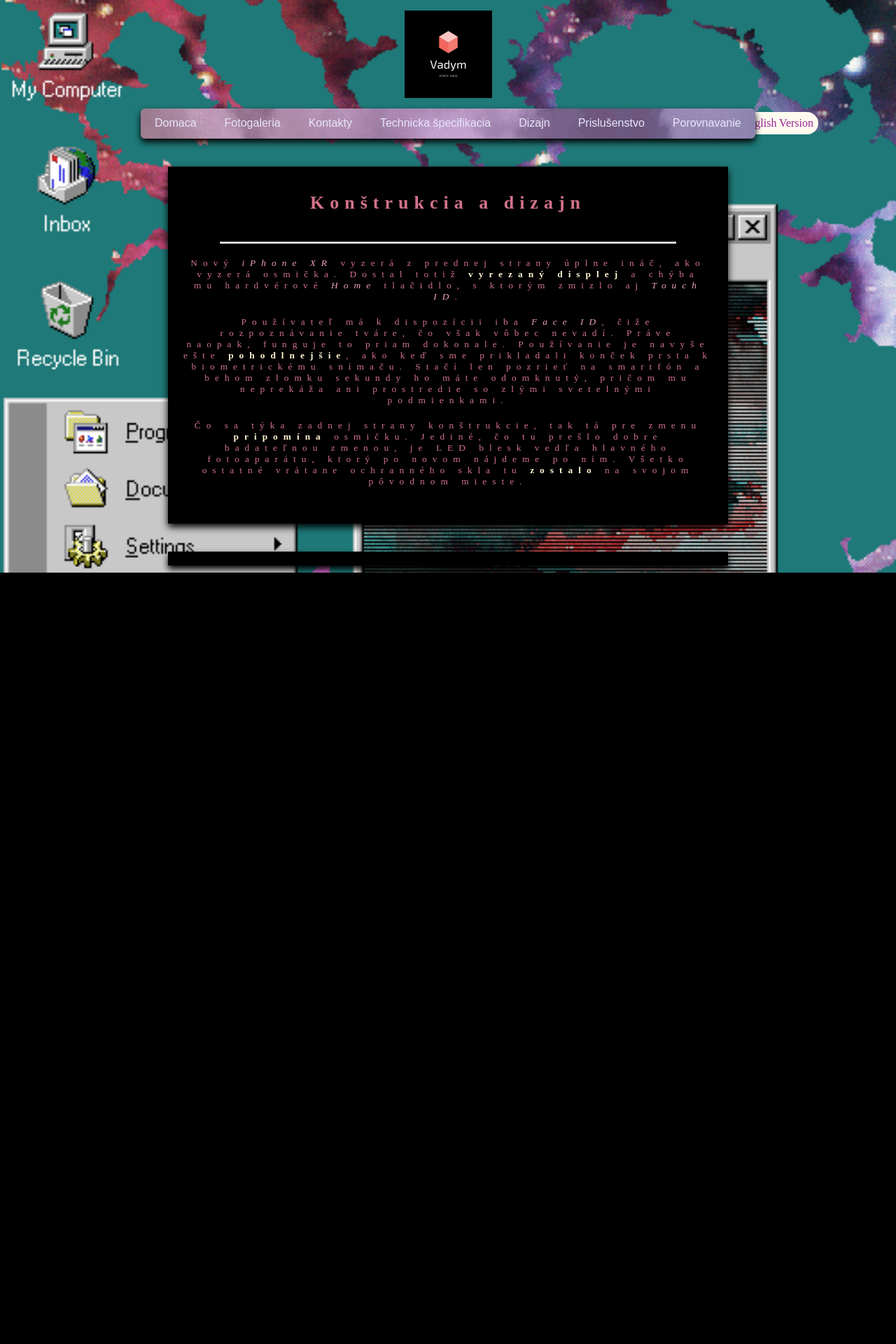
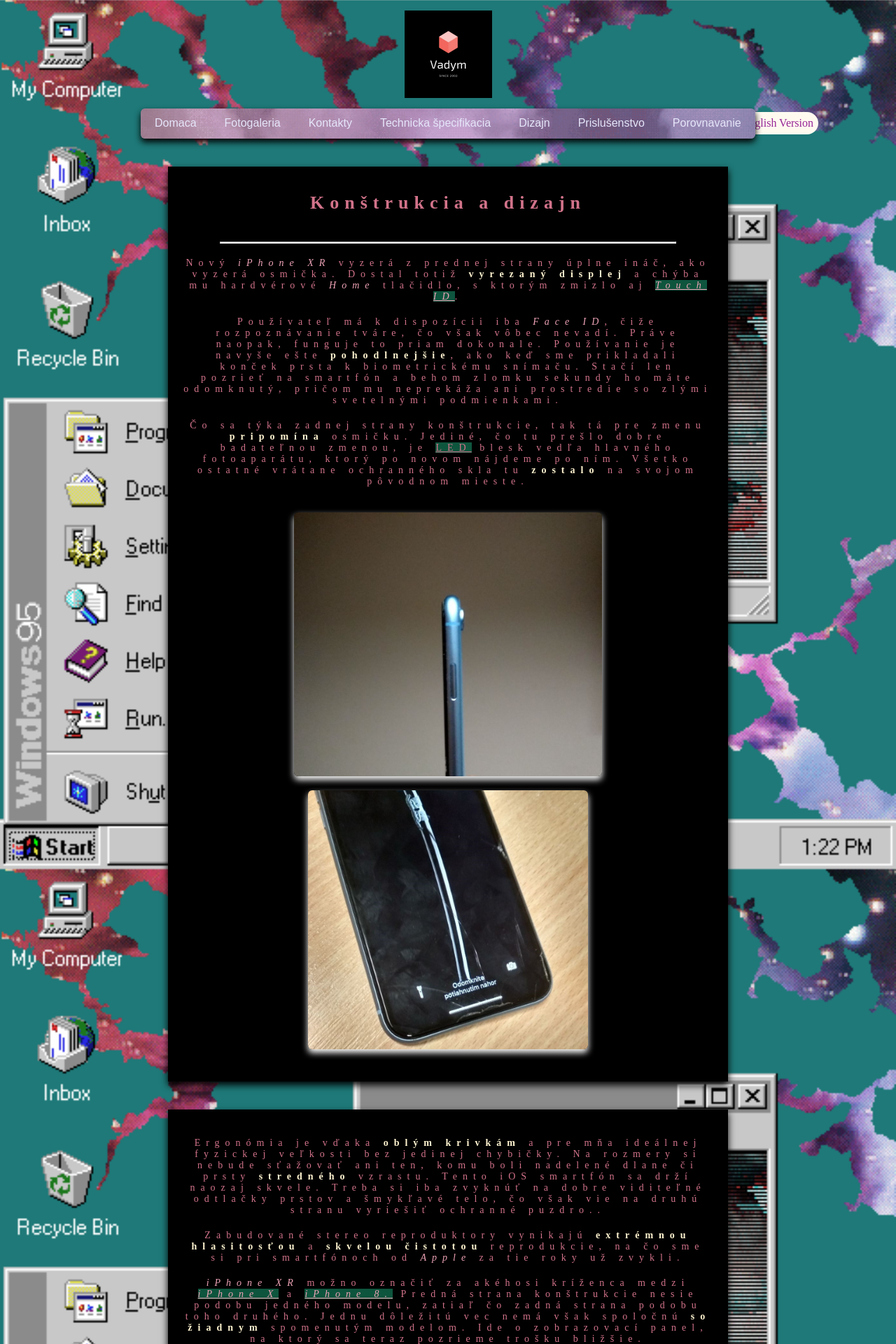
Before and after one commit to Real-4339/Real-4339.github.io, a PHP site: page /Dizajn.html in a window 1280 px wide. Shown: the top 1920 px of the page at 70% size. Before the commit the page ends 818 px from the top, so only its background shows below. Run offline with PHP 8.4, Linux system fonts and the light colour scheme.

Commit message:
почти сделал дизайн

```diff
--- a/Dizajn.html
+++ b/Dizajn.html
@@ -29,7 +29,7 @@
       <hr />
       <p>Nový <i>iPhone XR</i> vyzerá z prednej strany úplne ináč,
          ako vyzerá osmička. Dostal totiž <strong>vyrezaný displej</strong>
-         a chýba mu hardvérové <i>Home</i> tlačidlo, s ktorým zmizlo aj <i>Touch ID</i>.</p>
+         a chýba mu hardvérové <i>Home</i> tlačidlo, s ktorým zmizlo aj <i><u>Touch ID</u></i>.</p>
       <p>Používateľ má k dispozícii iba <i>Face ID</i>, čiže rozpoznávanie tváre,
          čo však vôbec nevadí. Práve naopak, funguje to priam dokonale.
          Používanie je navyše ešte <strong>pohodlnejšie</strong>, ako keď sme prikladali
@@ -38,11 +38,230 @@
          ani prostredie so zlými svetelnými podmienkami.</p>
       <p>Čo sa týka zadnej strany konštrukcie, tak tá pre zmenu <strong>pripomína</strong> osmičku.
         Jediné, čo tu prešlo dobre badateľnou zmenou,
-        je LED blesk vedľa hlavného fotoaparátu, ktorý po novom nájdeme po ním.
+        je <u>LED</u> blesk vedľa hlavného fotoaparátu, ktorý po novom nájdeme po ním.
         Všetko ostatné vrátane ochranného skla tu <strong>zostalo</strong> na svojom pôvodnom mieste.</p>
       <br>
+      <img style="width: 440px; box-shadow:white 0px 5px 10px;border-radius: 6px;" src="Gif/Originals/12p.jpg" alt="image description" title="image tooltip"/>
+      <br />
+      <br />
+      <img style="width: 400px; box-shadow:white 0px 5px 10px;border-radius: 6px;" src="Gif/Originals/11p.jpg" alt="image description" title="image tooltip"/>
+      <br />
+      <br />
       <br>
     </div>
-    <div class="article"></div>
+    <div class="article">
+      <p>Ergonómia je vďaka <strong>oblým krivkám</strong> a pre mňa ideálnej fyzickej veľkosti
+        bez jedinej chybičky. Na rozmery si nebude sťažovať ani ten, komu boli
+        nadelené dlane či prsty <strong>stredného</strong> vzrastu. Tento iOS smartfón sa drží naozaj skvele.
+        Treba si iba zvyknúť na dobre viditeľné odtlačky prstov a šmykľavé telo,
+        čo však vie na druhú stranu vyriešiť ochranné puzdro..</p>
+      <p>Zabudované stereo reproduktory vynikajú <strong>extrémnou hlasitosťou</strong> a <strong>skvelou
+        čistotou</strong> reprodukcie, na čo sme si pri smartfónoch od <i>Apple</i> za tie roky už zvykli.</p>
+      <p><i>iPhone XR</i> možno označiť za akéhosi kríženca medzi <i><u>iPhone X</u></i> a <i><u>iPhone 8.</u></i>
+         Predná strana konštrukcie nesie podobu jedného modelu, zatiaľ čo zadná
+         strana podobu toho druhého. Jednu dôležitú vec nemá však spoločnú <strong>so žiadnym</strong>
+         spomenutým modelom. Ide o zobrazovací panel, na ktorý sa teraz pozrieme trošku bližšie.</p>
+      <br>
+    </div>
+    <div class="article">
+      <h1>Displej</h1>
+      <br />
+      <hr />
+      <p>Ako je už viac-menej tradíciou, aj tento rok sme sa dočkali až <strong>6,1-palcového
+         displeja</strong> s názvom Retina. Po novom mu ale pribudlo ešte jedno slovíčko – <i><u>Liquid</u></i>.</p>
+         <br />
+   <img style="width: 400px; box-shadow:white 0px 5px 10px;border-radius: 6px;" src="Gif/Originals/10p.jpg" alt="image description" title="image tooltip"/>
+      <br />
+      <br />
+      <p>Takzvaný <i>Liquid Retina</i> displej pozostáva z <strong>pokročilej</strong> LCD technológie,
+        ktorá patrí do prvej ligy mobilného priemyslu. Všimnete si to ako na
+      <strong>pestrých farbách</strong>, tak aj na čiernej, pretože tá vás môže veľmi rýchlo zmiasť.
+        V niektorých svetelných podmienkach totiž vyzerá, akoby išlo o čiernu z
+        nákladnejšej <i>OLED</i> alternatívy, kde sú počas zobrazovania <strong>vypnuté</strong> príslušné pixely.
+        Má teda veľmi blízko k realite, hoci je stále <strong>podsvietená</strong>.</p>
+      <p>Výrobca sa tak snažil šetriť náklady a zároveň príliš nezaostávať
+         za konkurenciou s operačným systémom <i>Android</i>, kde sú tento rok hitom <i>AMOLED</i> displeje.</p>
+         <br />
+     <img style="width: 400px; box-shadow:white 0px 5px 10px;border-radius: 6px;" src="Gif/Originals/9p.jpg" alt="image description" title="image tooltip"/>
+         <br />
+         <br />
+         <p>Nový <i>iPhone XR</i> je vďaka tejto stratégii spoločnosti <i>Apple</i> nevyvrátiteľným dôkazom,
+           že LCD ešte neodchádza do dôchodku. So svojimi zobrazovacími kapacitami sa <strong>nemusí
+           báť</strong> ani súčasných vlajkových lodí z opačného brehu rieky.</p>
+
+           <h2>True Tone aj Wide color</h2>
+
+         <p>Za skvelou kvalitou displeja tu stoja dve dôležité veci.
+           Jednou je zobrazovacia technológia <i>True Tone</i>, tou druhou
+           zase <strong>široký farebný rozsah</strong>. Keď ich skombinujete do jednej kopy,
+           vznikne prostrediu sa prispôsobujúci obraz v pestrofarebnom podaní,
+           vďaka čomu ulahodí aj očiam <strong>náročnejšieho</strong> používateľa.</p>
+         <p>Keď ste v tmavom prostredí, farby sú automaticky <strong>teplejšie</strong>,
+           zatiaľ čo počas pekného slnečného dňa vynikajú <strong>studeným</strong> tónom.
+           Za všetkým stojí snaha výrobcu, aby odrážali realitu.
+           Android smartfóny to dokážu tiež, ale len vtedy, keď to spravíme <strong>manuálne</strong>,
+           čo je z praktického hľadiska tak trošku zbytočne komplikované.
+           Komu by sa to predsa chcelo dennodenne upravovať?</p>
+        <p>Rozlíšenie displeja je niekde nad úrovňou <strong>300 pixelov</strong> na jeden palec,
+           takže nič špeciálne. Viac však podľa môjho skromného názoru ani netreba.
+           S jemnosťou obrazu bude bez akýchkoľvek pochýb <strong>spokojná</strong> drvivá väčšina
+           potenciálnych používateľov. A to isté môžem povedať i o čitateľnosti na
+           priamom slnku či o najnižšej úrovni jasu, ktorú si v tmavej miestnosti
+           nebudete vedieť vynachváliť.</p>
+      <p>Viac-menej už zaužívanú dotykovú technológiu <i>3D Touch</i> tu ale budete hľadať márne,
+         pretože tá tentokrát v hardvérovej výbave <strong>chýba</strong>. <i>Apple</i> podľa všetkého škrtal
+         náklady aj v tejto oblasti a tu je výsledok. Mne to ale neprekážalo,
+         pretože ju vôbec nevyužívam.</p>
+     <br />
+    </div>
+    <div class="article">
+      <h1>Fotoaparáty</h1>
+      <br />
+      <hr />
+      <p>Na zadnej strane iPhone XR nájdete iba jeden fotoaparát.
+        Ten, ktorý tam zostal, ponúka širokouhlý pohľad a má aj skvelú svetelnosť.
+        Okrem clony f/1.8 alebo špičkovej optickej stabilizácie dostal
+        i pomerne veľké pixely, ktoré dosahujú 1,4 µm. Táto kombinácia sa
+        postará o to, aby bolo na fotografii dostatočné množstvo svetla s takmer
+        nepostrehnuteľným šumom. A kde je veľa svetla, tam je logicky aj veľa detailov.</p>
+
+      <p>Počas dňa by som vyzdvihol predovšetkým skvelú expozíciu vrátane poriadne
+        širokého dynamického rozsahu. Farby či tiene vyzerajú vďaka nemu na záberoch
+        ako v realite. Jedno aj druhé si teda zaslúži potlesk, pretože výrazne zdvíha
+        úroveň kvality hlavného fotoaparátu.</p>
+        <br />
+   <img style="width: 400px; box-shadow:white 0px 5px 10px;border-radius: 6px;" src="Gif/Originals/8p.jpg" alt="image description" title="image tooltip"/>
+      <br />
+      <p>Píšu o tom aj odborníci zo servera DxOMark, kde síce spomínajú iPhone XS Max,
+         no oba smartfóny dostali ten istý fotoaparát so širokouhlým pohľadom.
+         Modelu XR iba chýba ten s teleobjektívom, ktorý slúži na približovanie
+         bez straty kvality, čo oceníme predovšetkým pri portrétoch.
+         Preto možno z tejto príbuznej recenzie bez obáv vychádzať.
+         Testovaná iOS novinka im zatiaľ chýba v databáze a teda aj v príslušnom rebríčku.</p>
+
+         <p>Okrem skvelej expozície alebo širokého dynamického rozsahu tu stojí za pochvalu ešte
+           aj automatické zaostrovanie. Okrem toho, že je presné, je aj bleskovo rýchle.
+           Keď stlačíte spúšť, v priebehu zlomku sekundy vyhotovíte prvotriedne vyzerajúci záber,
+           ktorý je podstate krajší ako záber z iPhone 8. A to aj napriek tomu,
+           že špecifikácia zostala viac-menej bez veľkých zmien.</p>
+         <p>Inžinieri z Apple sústredili tento rok značnú časť inovácií na softvérovú
+            stránku hlavného fotoaparátu, vďaka čomu sa im podarilo zvýšiť kvalitu aj
+            bez značného zásahu do čísiel hardvéru. Používateľ má preto k dispozícii
+            ten istý počet megapixelov aj to isté clonové číslo.</p>
+            <br />
+            <img style="width: 400px; box-shadow:white 0px 5px 10px;border-radius: 6px;" src="Gif/Originals/14.jpg" alt="image description" title="image tooltip"/>
+           <br />
+           <br />
+         <p>Čaro tu tkvie v čerstvo pridanej funkcionalite Smart HDR,
+            ktorú obsluhuje umelá inteligencia. Strojové učenie vyberá vyhotovené zábery,
+            aby ich dalo dokopy a vytvorilo tak jednu kvalitnú fotografiu.
+            To najdôležitejšie tu ale je, že výber čaká aj jednotlivé zábery,
+            nielen ten komplexný. Tento šikovný trik vizuálne obohatí tiene a
+            na príliš lesklých miestach je zase po novom vidieť trošku viac detailov.</p>
+
+            <h2>Video</h2>
+
+        <p>Nesklamala ma však ani kamera. Ak potrebujete smartfón, ktorý vie vyhotoviť kvalitné videá,
+          tak iPhone XR môže byť jedna z potenciálnych možností.
+          Bohaté detaily, opäť široký dynamický rozsah, perfektne fungujúca optická stabilizácia
+          a aj perfektný autofocus sa postarajú o to, aby ste z tejto novinky dostali
+          prvotriedne vyzerajúce video zábery.</p>
+
+          <h2>Selfie</h2>
+      <p>Iný kvalitatívny štandard ale nečakajte ani od predného fotoaparátu,
+        kde zabudovali 7 Mpx snímač s clonou f/2.2 a s vylepšenou elektronickou
+        stabilizáciou obrazu. Prvé dve veci síce zostali bez zmien, no to však
+        na druhú stranu hneď neznamená, že nie je čo chváliť.</p>
+        <p>Pokiaľ patríte medzi takzvaných selfiemaniakov,
+          určite si prídete na svoje. Predovšetkým vďaka vopred pripraveným
+          štúdiovým svetlám či prirodzene vyzerajúcemu rozmazanému pozadiu
+          pri fotení portrétov. Jedno aj druhé im totiž dáva profesionálny šmrnc.
+          Keď nájdete správny uhol a ste v prostrední so skvelými svetelnými podmienkami,
+          viete vyhotoviť až prekvapivo peknú selfie.</p>
+     <br />
+    </div>
+    <div class="article">
+      <h1>Výkon a systém</h1>
+      <br />
+      <hr />
+      <p>V útrobách prítomný čipset A12 Bionic patrí medzi to najlepšie,
+         čo súčasný mobilný priemysel ponúka. Keby neexistovala jeho lepšia verzia A12X,
+         ktorá poháňa nový iPad Pro, tak by bol podľa benchmark aplikácie AnTuTu suverénnym
+         šampiónom vo výkone. Nestačí mu Snapdragon 845 a ani ambiciózny Kirin 980 v Android
+         smartfóne Huawei Mate 20 Pro. Je teda úplne jedno, čo s iPhone XR robíte, pretože ho
+         vôbec nič nezaskočí.</p>
+     <br />
+    </div>
+    <div class="article">
+      <h1>iOS 12</h1>
+      <br />
+      <hr />
+      <p>Operačný systém iOS 12 priniesol podporu pre 32-členný
+         video hovor prostredníctvom FaceTime, detailnejší manažment
+         notifikácií vrátane ich zoskupovania a aj novú funkcionalitu
+         na vyváženie nášho digitálneho života.</p>
+         <p>To najhlavnejšie tu ale reprezentuje rýchlejšie spúšťanie
+            podaktorých aplikácií a dočasné navýšenie výpočtového výkonu
+            v situáciách, kedy sú od smartfónu vyžadované príliš veľké nároky.
+            Keď je hardvér nadštandardne vyťažený, automaticky sa aktivuje špeciálny
+            režim, ktorý dokáže zdvojnásobiť kapacity procesora.</p>
+            <p>Ako som už spomínal, na iPhone XR môžete robiť čokoľvek,
+              no i tak nenastane situácia, kedy by ste postrehli akékoľvek
+              záseky obrazovky či neplynulé reakcie. Tak skvelú synergiu hardvéru
+              so softvérom by ste inde hľadali asi len naozaj márne.</p>
+            <br />
+    <img style="width: 700px; box-shadow:white 0px 5px 10px;border-radius: 6px;" src="Gif/Originals/pp.png" alt="image description" title="image tooltip"/>
+    <br />
+    <br />
+    <p>Chválu si zaslúži aj používateľské prostredie iOS 12
+      a jeho animácie či dizajn, ktorý vyniká moderným minimalizmom.
+      Nie je však iba rýchle alebo pekné, ale aj intuitívne, čo znamená,
+      že s ovládaním smartfónu nebude mať problém ani technicky menej zdatný jedinec.
+      Keď si zvykne na chýbajúce Home tlačidlo a na nové gestá, tú jednoduchosť si
+      zaručene nebude vedieť vynachváliť.</p>
+    </div>
+    <div class="article">
+      <h1>Výdrž batérie</h1>
+      <br />
+      <hr />
+      <p>V útrobách prítomný čipset A12 Bionic patrí medzi to najlepšie,
+         čo súčasný mobilný priemysel ponúka. Keby neexistovala jeho lepšia verzia A12X,
+         ktorá poháňa nový iPad Pro, tak by bol podľa benchmark aplikácie AnTuTu suverénnym
+         šampiónom vo výkone. Nestačí mu Snapdragon 845 a ani ambiciózny Kirin 980 v Android
+         smartfóne Huawei Mate 20 Pro. Je teda úplne jedno, čo s iPhone XR robíte, pretože ho
+         vôbec nič nezaskočí.</p>
+     <br />
+    <img style="width: 400px; box-shadow:white 0px 5px 10px;border-radius: 6px;" src="Gif/Originals/2p.jpg" alt="image description" title="image tooltip"/>
+    <br />
+    <br />
+    <p>Jediné, čo mi tu nesmierne prekážalo, je absencia rýchlo-nabíjačky
+       v základnom balení smartfónu. Keď už dávam tak veľa peňazí za elektronický
+       produkt, očakávam, že mi výrobca k nemu poskytne aj poriadne príslušenstvo.
+       Nie však za dodatočných 75 €. Podobný osud vás navyše čaká i vtedy, keď budete
+       chcieť využívať bezdrôtové nabíjanie. Qi podložka predsa tiež niečo stojí.</p>
+    </div>
+    <div class="article">
+      <h1>Záver</h1>
+      <br />
+      <hr />
+      <p>Modernej vyzerajúci, špičkovo vybavený a enormne výkonný smartfón
+        pre náročných zákazníkov. Nový iPhone XR má všetko, čo by mal mať
+        každý jeden tohtoročný high-end model, a to vrátane vyladeného operačného systému,
+        ktorý vám vie poskytnúť prvotriedne skúsenosti z používania.
+        Ak máte iPhone 8 alebo iPhone 7, tak ani neváhajte.</p>
+
+       <p>Keby som mal porovnať výbavu tohto modelu s iPhone XS,
+          budete ukrátení o zobrazovaciu OLED technológiu, 3D Touch,
+         konštrukciu z nehrdzavejúcej ocele alebo duálny fotoaparát na zadnej
+          strane, no to je asi tak všetko. Keď vám to však za tých približne
+          250 € navyše stojí, tak nech sa páči.
+          Ani s kúpou drahšieho modelu nič nepokazíte.</p>
+      <br />
+    </div>
+    <footer class="footer">
+      <p>E-mail: vad.tili@gmail.com</p>
+      <p>Phone number: +4217****9</p>
+      <p class="copyright">Copyright &copy by Vadym Tilihuzov</p>
+</footer>
 </body>
 </html>
--- a/Domaca.html
+++ b/Domaca.html
@@ -34,7 +34,7 @@
     </article>
   </section>
   </div>
-  <section id="article">
+  <section class="article_1">
     <div class="Sec">
     <div class="h1"><h1 id="h1">RECENZIA iPhone XR</h1></div>
     <small>Napísal <strong>Vadym Tilihuzov</strong><time datetime="2020-10-15" pubdate> - 15. octobra 2020</time></small>
--- a/Domaca_en.html
+++ b/Domaca_en.html
@@ -34,7 +34,7 @@
     </article>
   </section>
   </div>
-  <section id="article">
+  <section class="article_1">
     <div class="Sec">
     <div class="h1"><h1>REVIEW of iPhone XR</h1></div>
     <small>This page wrote <strong>Vadym Tilihuzov</strong><time datetime="2020-10-15" pubdate> - 15. octobra 2020</time></small>
--- a/Technicka šp.html
+++ b/Technicka šp.html
@@ -441,5 +441,10 @@
      </blockquote>
    </aside>
   </div>
+  <footer class="footer">
+    <p>E-mail: vad.tili@gmail.com</p>
+    <p>Phone number: +4217****9</p>
+    <p class="copyright">Copyright &copy by Vadym Tilihuzov</p>
+</footer>
 </body>
 </html>
--- a/site.css
+++ b/site.css
@@ -163,13 +163,14 @@ small{
     font-family: "Comic Sans MS", kurzíva, sans-serif;
 
 }
-#article {
+.article_1 {
     width: 800px;
     background-color: floralwhite;
     height: auto;
     margin-left: auto;
     margin-right: auto;
     margin-top: 40px;
+    margin-bottom: 10px;
     box-shadow: black 0px 5px 10px;
     text-align: center;
     letter-spacing: 8px;
@@ -178,7 +179,7 @@ small{
 }
 
 
-#article p {
+.article_1 p {
 
     margin:20px;
 	font-size:20px;
@@ -197,13 +198,13 @@ small{
 	letter-spacing:8px;
 	font-size:13px;
 	padding-top:20px;
+    padding-bottom: 10px;
 
-
-	}
+    }
 
 .article p {
 	margin:20px;
-	font-size:13.4px;
+	font-size:14px;
 
     }
  .article strong {
@@ -222,6 +223,9 @@ p {
 }
 i {
     color: #eea3b6;
+}
+u{
+    background-color: rgb(14, 85, 62);
 }
 b {
 	color:#d2738a;
```
Also changed, not shown: Gif/Originals/10p.jpg, Gif/Originals/11p.jpg, Gif/Originals/12p.jpg.
